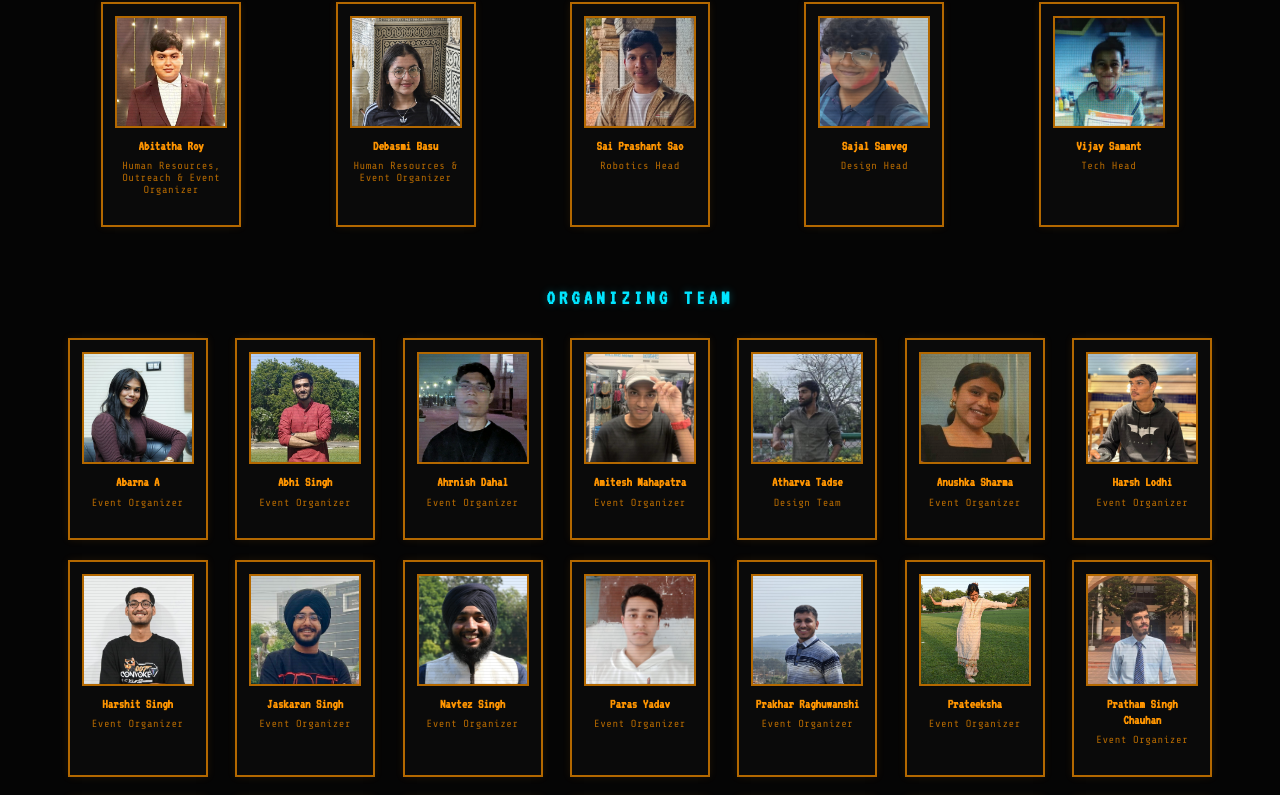
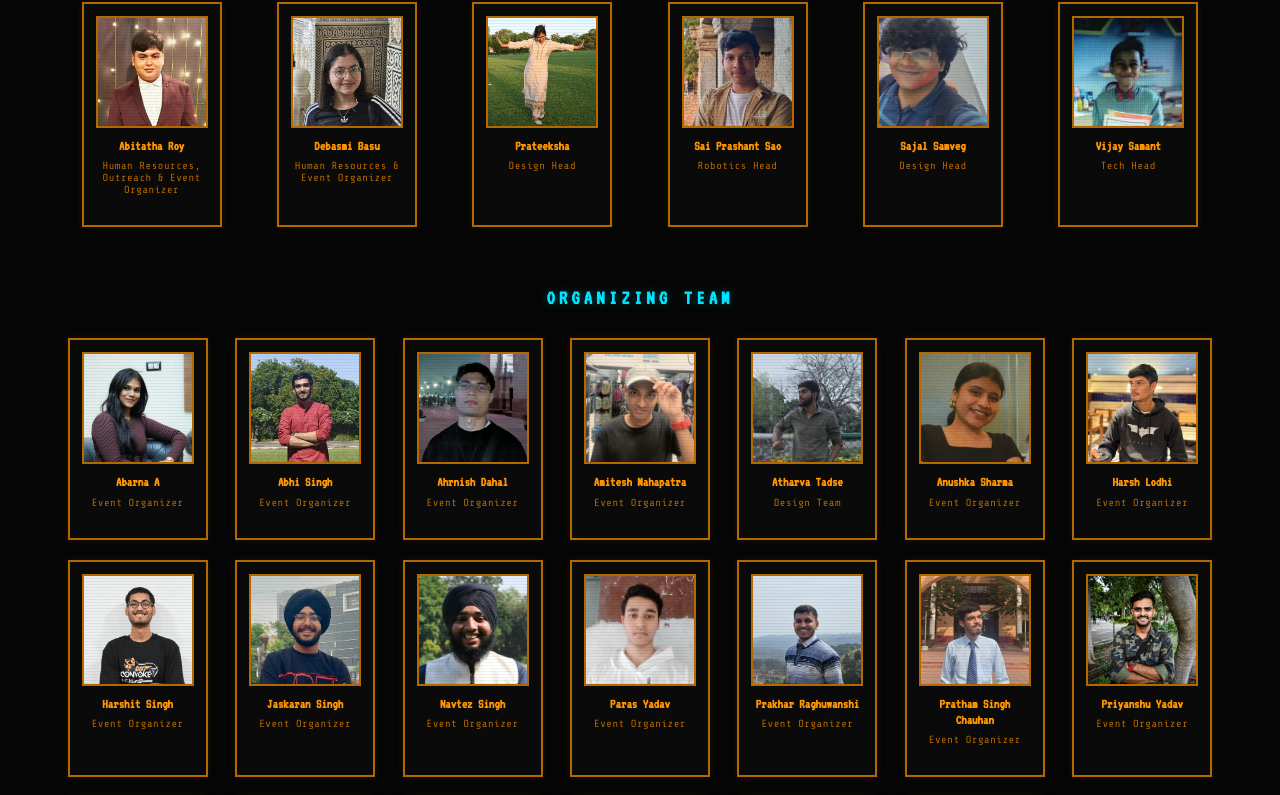
Before and after one commit to i-am-nitish/Convoke-8.0, a React (Vite) app in the folder convoke8/: page / in a window 1280 px wide. Shown: the part 6012-6807 px from the top of the page. Built offline with nearby package versions, Linux system fonts and the light colour scheme.

Commit message:
minor changes

```diff
--- a/convoke8/src/components/Team.jsx
+++ b/convoke8/src/components/Team.jsx
@@ -15,6 +15,12 @@ const TEAM_DATA = {
             role: 'Human Resources & Event Organizer',
             image: '/team_photos/debasmi_basu.jpeg',
             linkedin: 'https://www.linkedin.com/in/debasmi-basu-513726288'
+        },
+        {
+            name: 'Prateeksha',
+            role: 'Design Head',
+            image: '/team_photos/prateeksha_y.jpeg',
+            linkedin: 'https://linkedin.com/in/prateeksha-y'
         },
         {
             name: 'Sai Prashant Sao',
@@ -108,12 +114,6 @@ const TEAM_DATA = {
             role: 'Event Organizer',
             image: '/team_photos/prakhar_r.jpeg',
             linkedin: 'https://linkedin.com/in/prakhar-r'
-        },
-        {
-            name: 'Prateeksha',
-            role: 'Event Organizer',
-            image: '/team_photos/prateeksha_y.jpeg',
-            linkedin: 'https://linkedin.com/in/prateeksha-y'
         },
         {
             name: 'Pratham Singh Chauhan',
```
